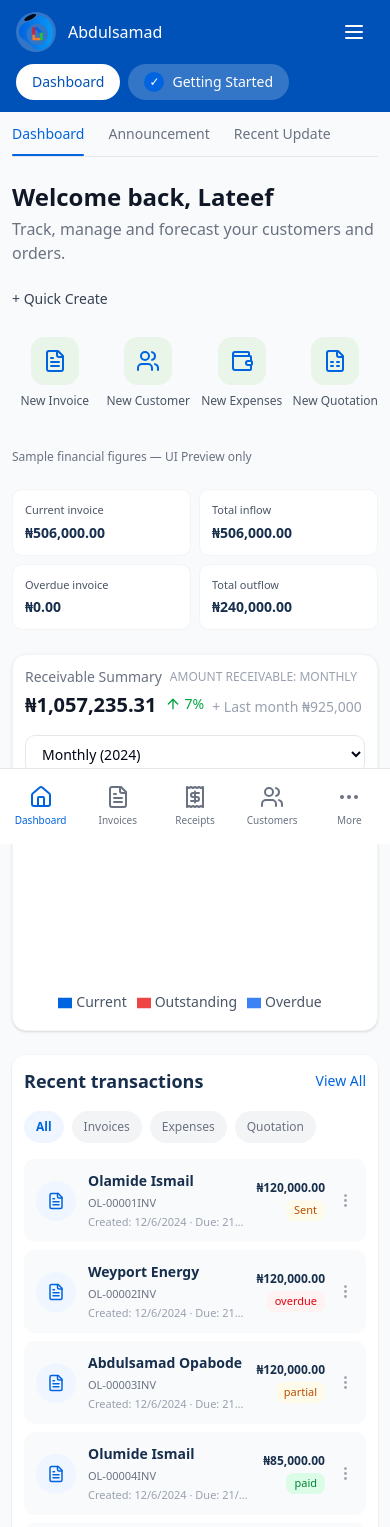
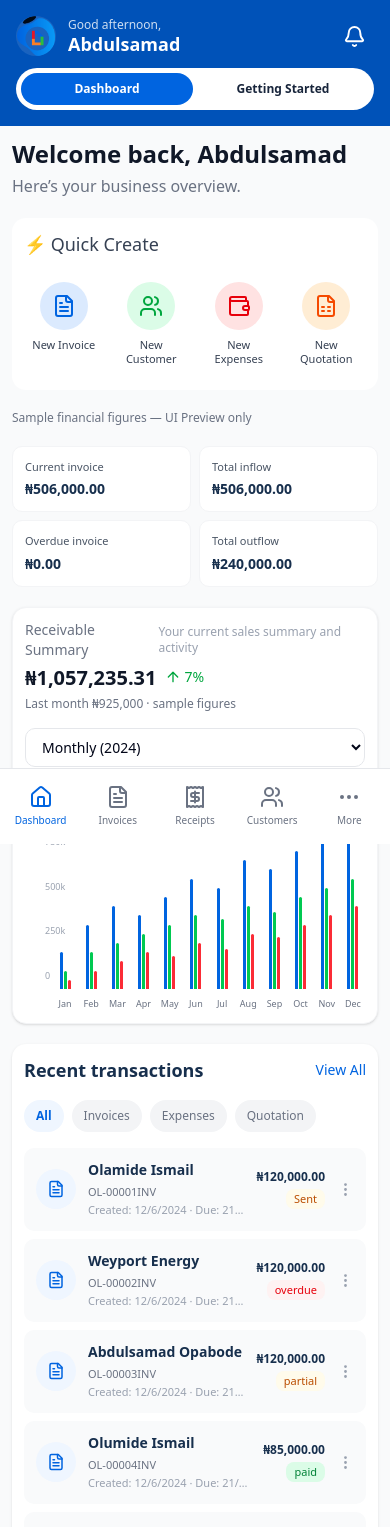
Before and after one commit to octalve-core/octalve-invoice, a Next.js app: page /dashboard in a window 390 px wide. Shown: the top 1527 px of the page. Built offline with nearby package versions, Linux system fonts and the light colour scheme.

Commit message:
feat(phase-0e): balanced invoice workspace, distinct quick actions, reliable mobile chart and header

```diff
--- a/app/(dashboard)/dashboard/page.tsx
+++ b/app/(dashboard)/dashboard/page.tsx
@@ -20,10 +20,10 @@ const tabs = [
 ];
 
 const quickActions = [
-  { icon: FileText, label: "New Invoice", action: "invoice" },
-  { icon: Users, label: "New Customer", action: "customer" },
-  { icon: Wallet, label: "New Expenses", action: "expense" },
-  { icon: FileSpreadsheet, label: "New Quotation", action: "quotation" },
+  { icon: FileText, label: "New Invoice", action: "invoice", tone: "blue" as const },
+  { icon: Users, label: "New Customer", action: "customer", tone: "green" as const },
+  { icon: Wallet, label: "New Expenses", action: "expense", tone: "red" as const },
+  { icon: FileSpreadsheet, label: "New Quotation", action: "quotation", tone: "orange" as const },
 ];
 
 const statsData = [
@@ -62,24 +62,24 @@ export default function DashboardPage() {
   };
 
   return (
-    <div className="space-y-6">
+    <div className="min-w-0 space-y-5">
       {/* Tabs */}
-      <Tabs tabs={tabs} />
+      <div className="hidden lg:block"><Tabs tabs={tabs} /></div>
 
       {/* Welcome Section */}
       <div>
         <h1 className="text-2xl font-bold text-gray-900">
-          Welcome back, Lateef
+          Welcome back, Abdulsamad
         </h1>
         <p className="text-gray-500 mt-1">
-          Track, manage and forecast your customers and orders.
+          Here’s your business overview.
         </p>
       </div>
 
       {/* Quick Create */}
-      <div>
-        <h2 className="text-sm font-medium text-gray-700 mb-3">
-          + Quick Create
+      <div className="rounded-xl bg-white p-3 sm:p-5">
+        <h2 className="mb-3 text-lg font-medium text-gray-700">
+          ⚡ Quick Create
         </h2>
         <div className="grid grid-cols-4 gap-2 min-w-0">
           {quickActions.map((action) => (
@@ -87,6 +87,7 @@ export default function DashboardPage() {
               key={action.label}
               icon={action.icon}
               label={action.label}
+              tone={action.tone}
               onClick={() => action.action==="invoice"?router.push("/dashboard/invoice/create"):setActiveModal(action.action)}
             />
           ))}
--- a/app/globals.css
+++ b/app/globals.css
@@ -428,3 +428,8 @@ body {
   body, #__next { max-width:100%; overflow-x:clip; }
   .recharts-wrapper, .recharts-surface { max-width:100%; }
 }
+
+/* Phase 0E: keep A4 paper centered in its 50/50 panel. The renderer itself retains source geometry. */
+.invoice-preview-viewport { container-type: inline-size; width:100%; }
+.invoice-preview-paper { margin-inline:auto; transform-origin:top center; }
+@container (max-width:793px) { .invoice-preview-paper { zoom:calc(100cqw / 794px); } }
--- a/components/dashboard/cards/QuickAction.tsx
+++ b/components/dashboard/cards/QuickAction.tsx
@@ -1,27 +1,24 @@
-import { LucideIcon } from "lucide-react";
+import type { LucideIcon } from "lucide-react";
 
 interface QuickActionProps {
   icon: LucideIcon;
   label: string;
+  tone?: "blue" | "green" | "red" | "orange";
   onClick?: () => void;
 }
-
-export default function QuickAction({
-  icon: Icon,
-  label,
-  onClick,
-}: QuickActionProps) {
-  return (
-    <button
-      onClick={onClick}
-      className="flex flex-col items-center gap-2 p-4 rounded-xl hover:bg-gray-50 transition-colors min-w-[80px]"
-    >
-      <div className="w-12 h-12 rounded-xl bg-[#E8F5E8] flex items-center justify-center">
-        <Icon className="w-6 h-6 text-[#0064E0]" />
-      </div>
-      <span className="text-xs text-gray-600 font-medium text-center whitespace-nowrap">
-        {label}
-      </span>
-    </button>
-  );
+const tones = {
+ blue: {surface:"bg-blue-100",foreground:"text-[#0064E0]"},
+ green:{surface:"bg-green-100",foreground:"text-green-600"},
+ red:{surface:"bg-red-100",foreground:"text-red-600"},
+ orange:{surface:"bg-orange-100",foreground:"text-orange-600"}
+} as const;
+export default function QuickAction({icon:Icon,label,tone="blue",onClick}:QuickActionProps){
+ const palette=tones[tone];
+ return <button type="button" onClick={onClick}
+   className="flex min-w-0 flex-col items-center gap-2 rounded-xl px-1 py-3 transition-colors hover:bg-gray-50 sm:p-4">
+   <span className={`flex h-12 w-12 items-center justify-center rounded-full sm:h-14 sm:w-14 ${palette.surface}`}>
+     <Icon className={`h-6 w-6 ${palette.foreground}`}/>
+   </span>
+   <span className="max-w-full text-center text-[11px] font-medium leading-tight text-gray-700 sm:text-sm">{label}</span>
+ </button>;
 }
--- a/components/dashboard/charts/ReceivableChart.tsx
+++ b/components/dashboard/charts/ReceivableChart.tsx
@@ -6,10 +6,8 @@ import {
   Bar,
   XAxis,
   YAxis,
-  CartesianGrid,
   ResponsiveContainer,
   Tooltip,
-  Legend,
 } from "recharts";
 
 const chartData = [
@@ -44,7 +42,7 @@ export default function ReceivableChart({
           <div className="flex items-center gap-2 text-sm text-gray-500 mb-1">
             <span>Receivable Summary</span>
             <span className="text-xs text-gray-400">
-              AMOUNT RECEIVABLE: MONTHLY
+              Your current sales summary and activity
             </span>
           </div>
           <div className="flex flex-wrap items-baseline gap-2 sm:gap-3">
@@ -55,24 +53,20 @@ export default function ReceivableChart({
               <ArrowUp className="w-4 h-4" />
               {percentChange}%
             </span>
-            <span className="text-sm text-gray-400">+ Last month ₦925,000</span>
+
           </div>
+          <p className="mt-1 text-xs text-gray-500">Last month ₦925,000 · sample figures</p>
         </div>
-        <select className="px-3 py-2 text-sm border border-gray-200 rounded-lg bg-white focus:outline-none focus:ring-2 focus:ring-[#0064E0]/20">
+        <select aria-label="Chart period" className="px-3 py-2 text-sm border border-gray-200 rounded-lg bg-white focus:outline-none focus:ring-2 focus:ring-[#0064E0]/20">
           <option>Monthly (2024)</option>
           <option>Monthly (2023)</option>
         </select>
       </div>
 
       {/* Chart */}
-      <div className="h-[220px] sm:h-[300px] min-w-0">
+      <div className="hidden h-[300px] min-w-0 sm:block">
         <ResponsiveContainer width="100%" height="100%">
-          <BarChart data={chartData} barGap={2} barCategoryGap="20%">
-            <CartesianGrid
-              strokeDasharray="3 3"
-              vertical={false}
-              stroke="#E5E7EB"
-            />
+          <BarChart data={chartData} barGap={2} barCategoryGap="32%">
             <XAxis
               dataKey="month"
               axisLine={false}
@@ -97,14 +91,6 @@ export default function ReceivableChart({
                 boxShadow: "0 4px 6px -1px rgb(0 0 0 / 0.1)",
               }}
             />
-            <Legend
-              wrapperStyle={{ paddingTop: "20px" }}
-              formatter={(value) => (
-                <span className="text-sm text-gray-600 capitalize">
-                  {value}
-                </span>
-              )}
-            />
             <Bar
               dataKey="current"
               fill="#0064E0"
@@ -113,8 +99,8 @@ export default function ReceivableChart({
             />
             <Bar
               dataKey="overdue"
-              fill="#3B82F6"
-              radius={[4, 4, 0, 0]}
+              fill="#22C55E"
+              radius={[2, 2, 0, 0]}
               name="Overdue"
             />
             <Bar
@@ -126,6 +112,22 @@ export default function ReceivableChart({
           </BarChart>
         </ResponsiveContainer>
       </div>
+      <div className="relative -mx-1 mt-4 h-[220px] min-w-0 sm:hidden" role="img"
+        aria-label="Monthly receivables comparison chart for January through December, with blue current, green overdue and red outstanding bars">
+        <div className="absolute inset-x-6 top-0 bottom-7 flex flex-col justify-between text-[9px] text-gray-400" aria-hidden="true">
+          <span>1M</span><span>750k</span><span>500k</span><span>250k</span><span>0</span>
+        </div>
+        <div className="absolute inset-y-0 left-8 right-1 grid grid-cols-12 gap-0.5">
+          {chartData.map(row=><div key={row.month} className="flex min-w-0 flex-col justify-end">
+            <div className="flex h-[184px] items-end justify-center gap-[1px]">
+             {([["current",row.current,"bg-[#0064E0]"],["overdue",row.overdue,"bg-green-500"],["outstanding",row.outstanding,"bg-red-500"]] as const).map(([key,amount,color])=>
+              <span key={key} title={`${row.month} ${key}: ₦${amount.toLocaleString()}`}
+               style={{height:`${Math.max(2,amount/1000000*100)}%`}} className={`w-[3px] min-w-[2px] max-w-[6px] rounded-t-sm ${color}`}/>)}
+            </div>
+            <span className="mt-2 truncate text-center text-[9px] text-gray-500">{row.month}</span>
+          </div>)}
+        </div>
+      </div>
     </div>
   );
 }
--- a/components/dashboard/mobile/MobileHeader.tsx
+++ b/components/dashboard/mobile/MobileHeader.tsx
@@ -1,68 +1,30 @@
 "use client";
-
-import { useState } from "react";
-import { BrandIcon } from "@/src/shared/ui/BrandIcon";
 import Link from "next/link";
-import { Menu, X } from "lucide-react";
-
-interface MobileHeaderProps {
-  userName?: string;
-  onMenuClick?: () => void;
+import {usePathname} from "next/navigation";
+import {Bell} from "lucide-react";
+import {BrandIcon} from "@/src/shared/ui/BrandIcon";
+export default function MobileHeader({userName="Abdulsamad"}:{userName?:string;onMenuClick?:()=>void}){
+ const pathname=usePathname();
+ const gettingStarted=pathname.startsWith("/dashboard/getting-started");
+ return <header className="sticky top-0 z-40 bg-[#0052B8] text-white lg:hidden">
+  <div className="flex items-center justify-between gap-3 px-4 pb-3 pt-4">
+   <div className="flex min-w-0 items-center gap-3">
+    <span className="grid h-10 w-10 shrink-0 place-items-center overflow-hidden rounded-full bg-white/10">
+      <BrandIcon size={38}/>
+    </span>
+    <span className="min-w-0"><span className="block text-xs font-normal text-white/80">Good afternoon,</span>
+      <span className="block truncate text-lg font-semibold leading-tight">{userName}</span></span>
+   </div>
+   <button type="button" aria-label="Notifications" title="Notifications (coming later)"
+    className="rounded-full p-2 hover:bg-white/15"><Bell size={23}/></button>
+  </div>
+  <nav aria-label="Dashboard sections" className="px-4 pb-4">
+   <div className="grid grid-cols-2 gap-1 rounded-full border border-white/85 bg-white p-1">
+    <Link href="/dashboard" aria-current={!gettingStarted?"page":undefined}
+      className={`min-w-0 rounded-full px-2 py-2 text-center text-xs font-semibold sm:text-sm ${!gettingStarted?"bg-[#0064E0] text-white":"text-[#18253b]"}`}>Dashboard</Link>
+    <Link href="/dashboard/getting-started" aria-current={gettingStarted?"page":undefined}
+      className={`min-w-0 rounded-full px-2 py-2 text-center text-xs font-semibold sm:text-sm ${gettingStarted?"bg-[#0064E0] text-white":"text-[#18253b]"}`}>Getting Started</Link>
+   </div>
+  </nav>
+ </header>;
 }
-
-export default function MobileHeader({
-  userName = "Abdulsamad",
-  onMenuClick,
-}: MobileHeaderProps) {
-  const [activeTab, setActiveTab] = useState<"dashboard" | "getting-started">(
-    "dashboard"
-  );
-
-  return (
-    <header className="lg:hidden sticky top-0 z-50 bg-[#0052B8] text-white">
-      {/* Top row */}
-      <div className="flex items-center justify-between px-4 py-3">
-        <div className="flex items-center gap-3">
-          <div className="w-10 h-10 rounded-full bg-white/20 flex items-center justify-center overflow-hidden">
-            <BrandIcon size={34} />
-          </div>
-          <span className="font-medium">{userName}</span>
-        </div>
-        <button
-          onClick={onMenuClick}
-          className="p-2 rounded-lg hover:bg-white/10 transition-colors"
-        >
-          <Menu className="w-6 h-6" />
-        </button>
-      </div>
-
-      {/* Tab row */}
-      <div className="flex items-center gap-2 px-4 pb-3 overflow-x-auto whitespace-nowrap scrollbar-hide">
-        <button
-          onClick={() => setActiveTab("dashboard")}
-          className={`px-4 py-2 rounded-full text-sm font-medium transition-colors ${
-            activeTab === "dashboard"
-              ? "bg-white text-[#0052B8]"
-              : "bg-white/20 text-white hover:bg-white/30"
-          }`}
-        >
-          Dashboard
-        </button>
-        <Link
-          href="/dashboard/getting-started"
-          onClick={() => setActiveTab("getting-started")}
-          className={`px-4 py-2 rounded-full text-sm font-medium transition-colors flex items-center gap-2 ${
-            activeTab === "getting-started"
-              ? "bg-white text-[#0052B8]"
-              : "bg-white/20 text-white hover:bg-white/30"
-          }`}
-        >
-          <span className="w-5 h-5 rounded-full bg-[#0064E0] flex items-center justify-center text-xs text-white">
-            ✓
-          </span>
-          Getting Started
-        </Link>
-      </div>
-    </header>
-  );
-}
--- a/src/features/invoices/sections/InvoiceComposer.tsx
+++ b/src/features/invoices/sections/InvoiceComposer.tsx
@@ -27,7 +27,7 @@ export function InvoiceComposer({mode="create",invoiceId}:{mode?:"create"|"edit"
    <div className="rounded-lg border border-blue-100 bg-blue-50 px-4 py-3 text-xs text-[#00489F]">
      UI Preview only. Editing changes the visible document in this browser; nothing is saved, sent, issued, or marked paid.
    </div>
-   <div className="grid grid-cols-1 items-start gap-5 2xl:grid-cols-[minmax(0,420px)_minmax(0,1fr)]">
+   <div className="grid grid-cols-1 items-start gap-5 xl:grid-cols-2">
      <InvoiceEditorSection draft={draft} setDraft={setDraft}/>
      <InvoiceDocumentPreviewSection draft={draft} setDraft={setDraft} profile={profile} setProfile={setProfile}
        payment={payment} setPayment={setPayment} template={template}/>
--- a/src/features/invoices/sections/InvoiceDocumentPreviewSection.tsx
+++ b/src/features/invoices/sections/InvoiceDocumentPreviewSection.tsx
@@ -45,7 +45,7 @@ export function InvoiceDocumentPreviewSection({draft,setDraft,profile,setProfile
      }
    } catch(e) {setDownloadError(e instanceof Error?e.message:"PDF preview unavailable.");}
  };
- return <section aria-label="Live document preview" className="space-y-3">
+ return <section aria-label="Live document preview" className="min-w-0 space-y-3">
    <div className="flex flex-wrap items-center justify-between gap-3">
      <div><h2 className="font-semibold text-[#1D2838]">Live {template==="modern"?"Modern Invoice":"Classic Ledger"} preview</h2>
        <p className="text-xs text-gray-500">Browser and PDF use the same presentation data; preview only, not issued.</p></div>
```
Also changed, not shown: components/dashboard/modals/CustomerFilterModal.tsx (+8 -8 lines).
